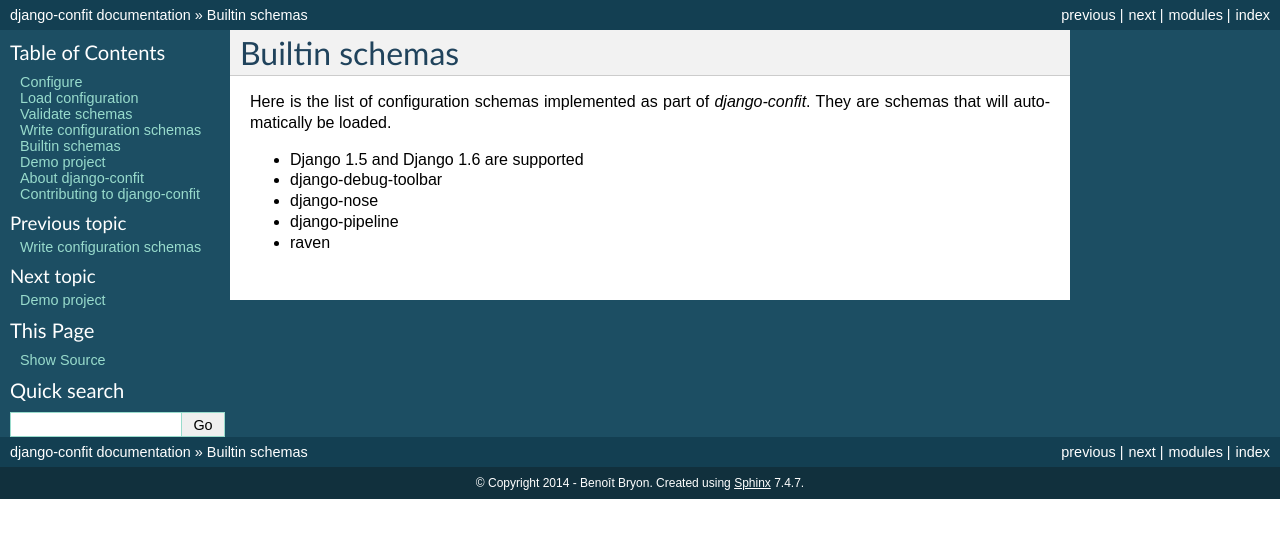
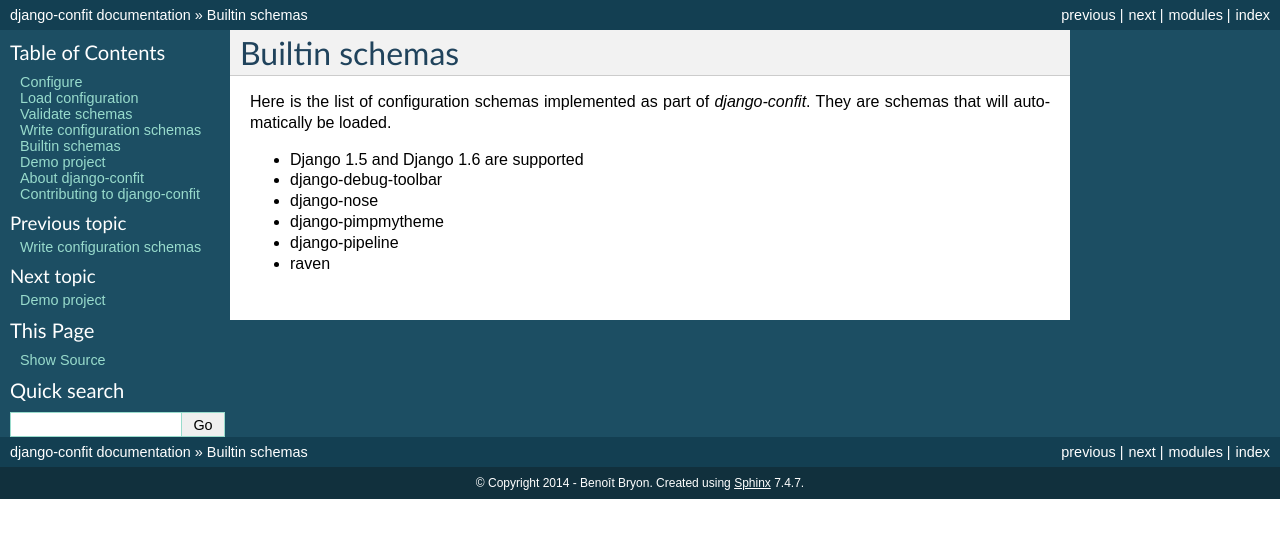
Before and after one commit to benoitbryon/django-confit, a Sphinx documentation site: the page built from docs/third-party.txt, in a window 1280 px wide. Shown: the top 538 px of the page. Built offline with Sphinx 7.4.7, drawn with Linux system fonts in a browser that asks for light colours; the version number could not be read and is left out.

Commit message:
Refs #16 - Adds pimpmytheme support info in doc.

```diff
--- a/docs/third-party.txt
+++ b/docs/third-party.txt
@@ -8,5 +8,6 @@
 * Django 1.5 and Django 1.6 are supported
 * django-debug-toolbar
 * django-nose
+* django-pimpmytheme
 * django-pipeline
 * raven
```
